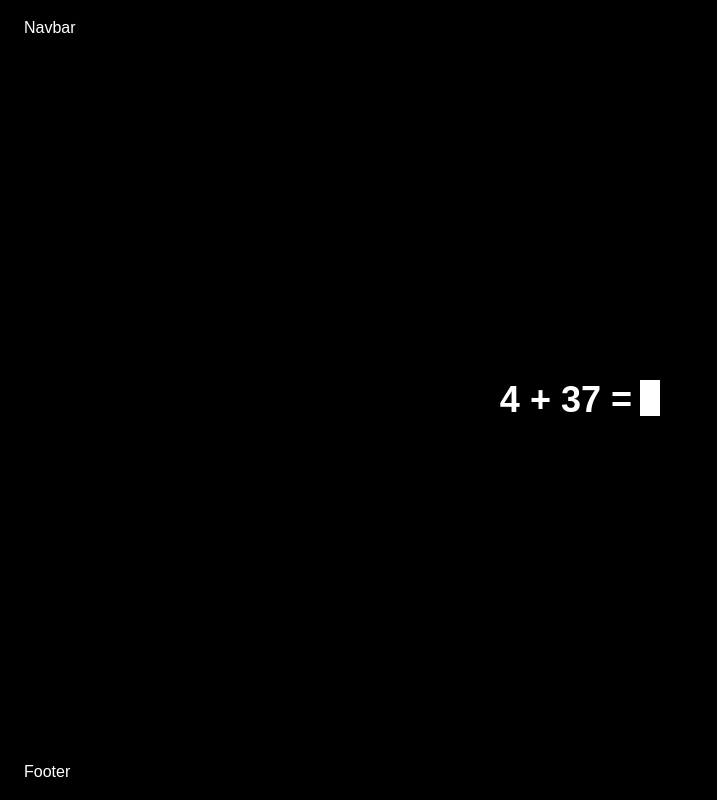
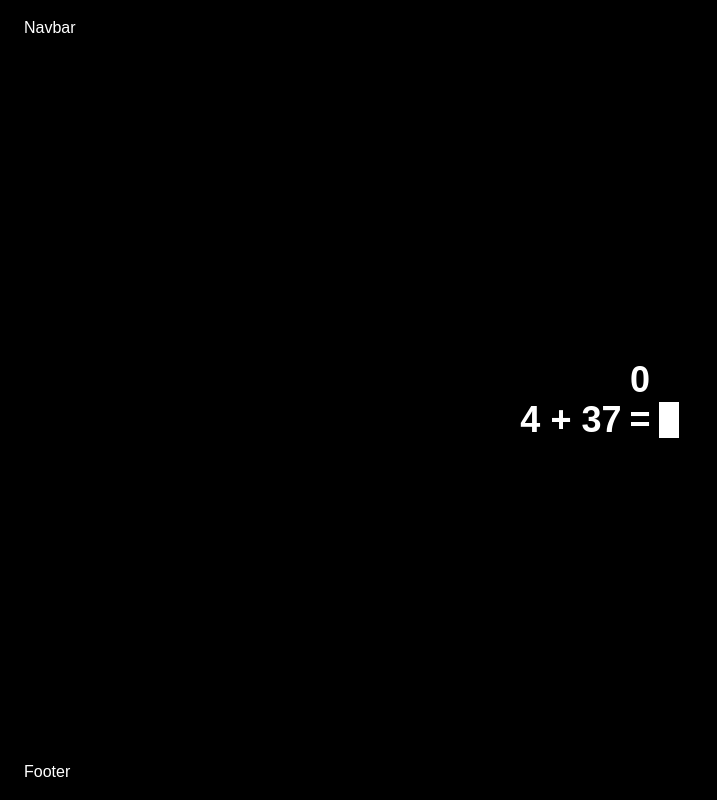
Before and after one commit to shrewddd/zeno, a React (Vite) app in the folder frontend/: page / in a window 1280 px wide. Shown: the whole page, without its empty margins (0-717 px from the left). Built offline with nearby package versions, Linux system fonts and the light colour scheme.

Commit message:
feat: kinda playable, refactored some stuff

```diff
--- a/frontend/src/components/layout.tsx
+++ b/frontend/src/components/layout.tsx
@@ -4,7 +4,7 @@ import { Header } from "./header"
 
 export const Layout = ({ children }: { children: ReactNode }) => {
   return (
-    <div className="grid h-dvh grid-rows-[auto_minmax(0,1fr)_auto] bg-black text-white">
+    <div className="grid h-dvh grid-rows-[auto_1fr_auto] bg-black text-white">
       <Header/>
       <main className="flex min-h-0 overflow-auto p-6">
         {children}
--- /dev/null
+++ b/frontend/src/lib/problems.ts
@@ -0,0 +1,51 @@
+import { getRandomInRange } from "./random"
+
+type Problem = {
+  operator: "+" | "-" | "/" | "*"
+  leftValue: number
+  rightValue: number
+  result: number
+}
+
+const operators = ["+", "-", "/", "*"] as const;
+
+const operatorRanges = {
+  "+": { left: { minValue: 2, maxValue: 100 }, right: { minValue: 2, maxValue: 100 }},
+  "-": { left: { minValue: 2, maxValue: 100 }, right: { minValue: 2, maxValue: 100 }},
+  "/": { left: { minValue: 2, maxValue: 100 }, right: { minValue: 2, maxValue: 12  }},
+  "*": { left: { minValue: 2, maxValue: 100 }, right: { minValue: 2, maxValue: 12  }},
+}
+
+const allowNegative = false;
+
+export const getProblems = (count: number) => {
+  const problems: Problem[] = []
+  while (problems.length < count) {
+    const operator: "+" | "-" | "/" | "*" = operators[Math.floor(Math.random() * (operators.length))]
+    let leftValue = getRandomInRange(operatorRanges[operator].left.minValue, operatorRanges[operator].right.maxValue);
+    const rightValue = getRandomInRange(operatorRanges[operator].left.minValue, operatorRanges[operator].right.maxValue);
+    let result = 0;
+    switch (operator) {
+      case '+':
+        result = leftValue + rightValue;
+        break
+      case '-':
+        result = leftValue;
+        leftValue += rightValue;
+        break
+      case '*':
+        result = leftValue * rightValue;
+        break
+      case '/':
+        result = leftValue;
+        leftValue *= rightValue;
+        break
+    }
+    if(allowNegative) {
+      problems.push({leftValue, rightValue, operator, result})
+    } else if (result > 0) {
+      problems.push({leftValue, rightValue, operator, result})
+    }
+  }
+  return problems;
+}
--- /dev/null
+++ b/frontend/src/lib/random.ts
@@ -0,0 +1,3 @@
+export const getRandomInRange = (min: number, max: number) => {
+  return Math.floor(Math.random() * (max - min)) + min;
+}
--- a/frontend/src/pages/index.tsx
+++ b/frontend/src/pages/index.tsx
@@ -1,51 +1,16 @@
-import { Input } from "@/components/ui/input"
+import { getProblems } from "@/lib/problems";
 import { useCallback, useEffect, useMemo, useState } from "react"
 
-type Problem = {
-  operator: "+" | "-" | "/" | "*"
-  leftValue: number
-  rightValue: number
-  result: number
-}
 
-const operators = ["+", "-", "/", "*"] as const;
-const minValue = 2
-const maxValue = 100
-const visibleDigitCount = 6
+const visibleDigitCount = 6;
 
-const getRandomInRange = (min: number, max: number) => {
-  return Math.floor(Math.random() * (max - min)) + min;
-
-}
-
-const getProblems = (count: number) => {
-  const problems: Problem[] = []
-  for(let i = 0; i <= count; i++) {
-    const leftValue = getRandomInRange(minValue, maxValue);
-    const rightValue = getRandomInRange(minValue, maxValue);
-    const operator: "+" | "-" | "/" | "*" = operators[Math.floor(Math.random() * (operators.length))]
-    let result = 0;
-    switch (operator) {
-      case '+':
-        result = leftValue + rightValue;
-        break
-      case '-':
-        result = leftValue - rightValue;
-        break
-      case '*':
-        result = leftValue * rightValue;
-        break
-      case '/':
-        result = leftValue / rightValue;
-        break
-    }
-    problems.push({leftValue, rightValue, operator, result})
-  }
-  return problems;
-}
-
+// This whole file contains code that is not even close to being good, or being deployed
+// I am fully aware of all of the issues, but there is something freeing about it
+// Sometimes i just want to build something that just works, not optimal, something that is just, mid.
+// I will remove this comment later once i feel like it
 export const Index = () => {
   const [text, setText] = useState("");
+  const [score, setScore] = useState(0);
   const [problemCount, setProblemCount] = useState(30)
   const [problemIndex, setProblemIndex] = useState(0)
 
@@ -53,13 +18,26 @@ export const Index = () => {
     return getProblems(problemCount)
   }, [problemCount])
 
+  const currentProblem = problems[problemIndex]
+
   const handleKeyPress = useCallback((event) => {
-    if (/^\d+$/.test(event.key)) {
-      setText(`${text}${event.key}`);
+
+    let nextText: string = "";
+
+    if (/^[\d.-]$/.test(event.key)) {
+      nextText = `${text}${event.key}`
     } else if(event.key === "Backspace") {
-      setText(`${text.slice(0, -1)}`);
+      nextText = `${text.slice(0, -1)}`;
     }
-  }, [text]);
+
+    if (nextText === String(currentProblem.result)) {
+      setText("")
+      setProblemIndex(prevIndex => prevIndex + 1)
+      setScore(prevScore => prevScore + 1)
+    } else {
+      setText(nextText)
+    }
+  }, [text, problems, problemIndex]);
 
   useEffect(() => {
     window.addEventListener("keydown", handleKeyPress);
@@ -69,25 +47,28 @@ export const Index = () => {
     };
   }, [handleKeyPress]);
 
-  const currentProblem = problems[problemIndex]
 
 	return (
-		<div className="text-4xl font-semibold m-auto">
-      <div className="flex flex-row gap-2">
-        <div className="shrink-0 whitespace-nowrap">{currentProblem.leftValue} {currentProblem.operator} {currentProblem.rightValue} = </div>
+    <div className="text-4xl font-semibold m-auto">
+      <div className="grid grid-cols-[1fr_auto_1fr] items-center">
+        <div></div>
+        <div className="shrink-0 whitespace-nowrap flex justify-center">{score}</div>
+        <div></div>
+        <div className="shrink-0 whitespace-nowrap text-right">{currentProblem.leftValue} {currentProblem.operator} {currentProblem.rightValue}</div>
+        <div className="shrink-0 whitespace-nowrap flex justify-center px-2">=</div>
         <div
           className="shrink-0 overflow-hidden whitespace-nowrap tabular-nums"
           style={{ width: `${visibleDigitCount + 1}ch` }}
         >
           <div className="flex w-max items-center">
-            <span>{text.slice(-visibleDigitCount)}</span>
+            <span>{text?.slice(-visibleDigitCount) ?? ""}</span>
             <span
               aria-hidden="true"
               className="answer-caret h-[1em] w-[1ch] shrink-0 bg-current"
             />
           </div>
         </div>
-      </div>
-		</div>
+        </div>
+    </div>
 	);
 };
```
